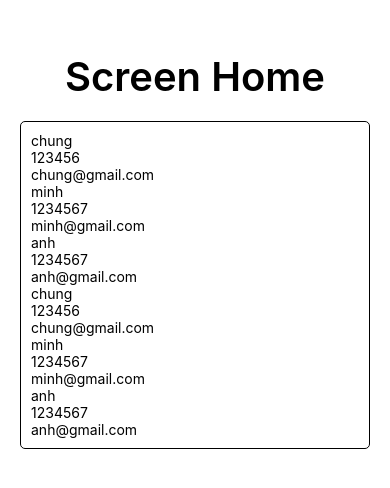
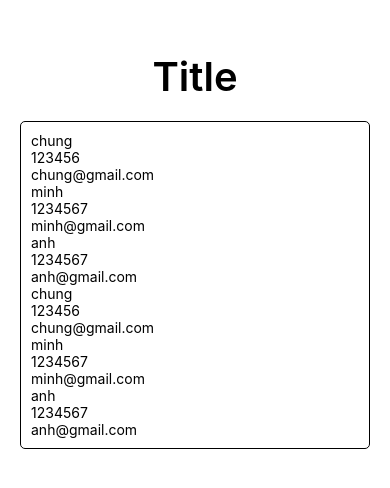
Before and after one commit to liorion-nguyen/App-T2, a React Native app: screen / in a window 390 px wide. Shown: the part 172-660 px from the top of the page. Built offline with nearby package versions, Linux system fonts and the light colour scheme; what native-base would draw is missing.

Commit message:
update home

```diff
--- a/src/screens/Home.tsx
+++ b/src/screens/Home.tsx
@@ -72,7 +72,7 @@ export default function Home() {
     // + Hãy thực hiện sử dụng FlatList hoặc map, hoặc xử lý hiện thị dạng List lên màn hình các user.
     return (
         <View>
-            <Text style={styles.title}>Screen Home</Text>
+            <Text style={styles.title}>Title</Text>
             <ScrollView style={styles.box}>
                 {
                     users.map((user, index) => (
```
